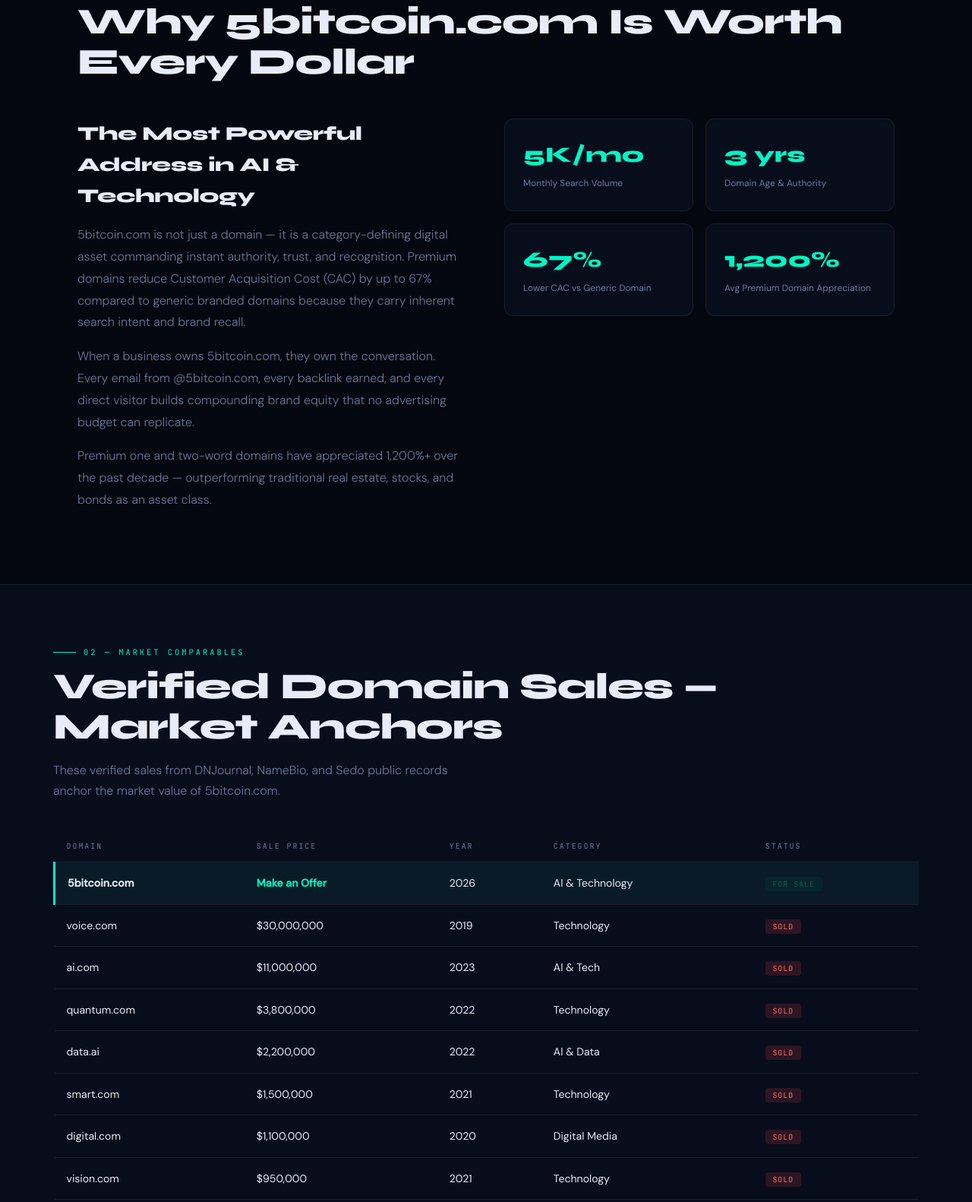
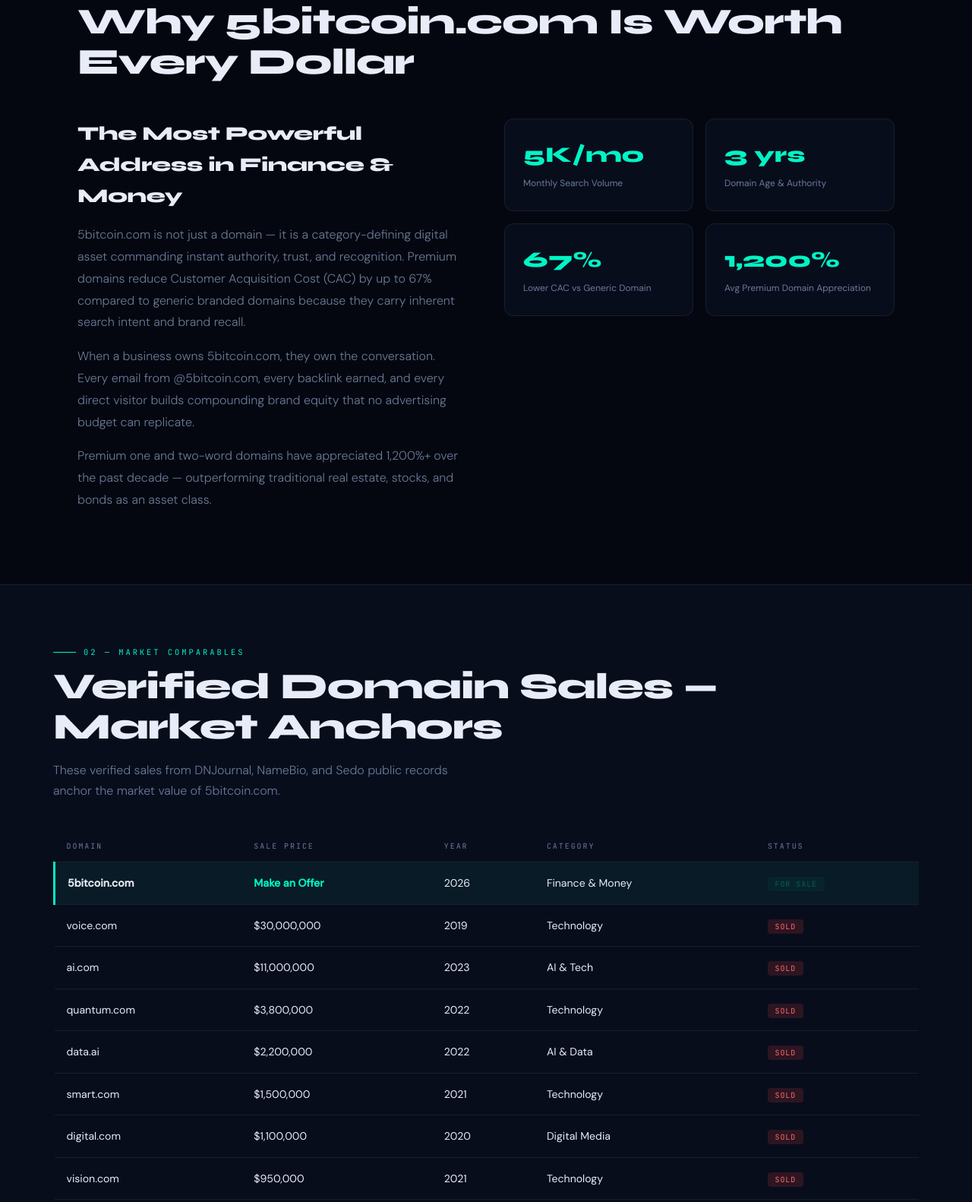
Before and after one commit to WEBWORKSA1/5bitcoin-com, a plain HTML site: page acquisition.html in a window 1280 px wide. Shown: the part 1195-2777 px from the top of the page at 76% size. Drawn offline with Linux system fonts and the light colour scheme.

Commit message:
Fix niche label: Finance & Money (domain-based detection)

```diff
--- a/acquisition.html
+++ b/acquisition.html
@@ -412,7 +412,7 @@
     Own The Future.
     <span class="line2">5bitcoin.com</span>
   </h1>
-  <p class="hero-sub">A category-defining digital asset available for acquisition, strategic partnership, or sponsorship. The most powerful address in AI & Technology — yours to own.</p>
+  <p class="hero-sub">A category-defining digital asset available for acquisition, strategic partnership, or sponsorship. The most powerful address in Finance & Money — yours to own.</p>
   <div class="hero-btns">
     <a href="#contact" class="btn-glow">🔥 Make an Offer</a>
     <a href="#sponsor" class="btn-glow btn-glow-gold">⚡ Become a Sponsor</a>
@@ -444,7 +444,7 @@
   <h2 class="section-title">Why 5bitcoin.com Is Worth Every Dollar</h2>
   <div class="value-grid">
     <div class="value-copy">
-      <h3>The Most Powerful Address in AI & Technology</h3>
+      <h3>The Most Powerful Address in Finance & Money</h3>
       <p>5bitcoin.com is not just a domain — it is a category-defining digital asset commanding instant authority, trust, and recognition. Premium domains reduce Customer Acquisition Cost (CAC) by up to 67% compared to generic branded domains because they carry inherent search intent and brand recall.</p>
       <p>When a business owns 5bitcoin.com, they own the conversation. Every email from @5bitcoin.com, every backlink earned, and every direct visitor builds compounding brand equity that no advertising budget can replicate.</p>
       <p>Premium one and two-word domains have appreciated 1,200%+ over the past decade — outperforming traditional real estate, stocks, and bonds as an asset class.</p>
@@ -479,7 +479,7 @@
           <td><strong>5bitcoin.com</strong></td>
           <td><strong style="color:var(--accent)">Make an Offer</strong></td>
           <td>2026</td>
-          <td>AI & Technology</td>
+          <td>Finance & Money</td>
           <td><span class="badge-sale">FOR SALE</span></td>
         </tr>
         <tr><td>voice.com</td><td>$30,000,000</td><td>2019</td><td>Technology</td><td><span class="badge-sold">SOLD</span></td></tr>
@@ -503,7 +503,7 @@
     <div class="why-card">
       <div class="why-num">01</div>
       <h4>100% Targeted — Zero Waste</h4>
-      <p>Every visitor is actively interested in AI & Technology. Traditional TV reaches 95% irrelevant audiences. Here, every impression is an in-market buyer.</p>
+      <p>Every visitor is actively interested in Finance & Money. Traditional TV reaches 95% irrelevant audiences. Here, every impression is an in-market buyer.</p>
       <span class="why-stat">94% Audience Relevance</span>
     </div>
     <div class="why-card">
@@ -527,7 +527,7 @@
     <div class="why-card">
       <div class="why-num">05</div>
       <h4>Permanent Brand Authority</h4>
-      <p>Association with 5bitcoin.com permanently elevates brand perception in AI & Technology. Category authority transfers to your brand the moment you sponsor.</p>
+      <p>Association with 5bitcoin.com permanently elevates brand perception in Finance & Money. Category authority transfers to your brand the moment you sponsor.</p>
       <span class="why-stat">Category Authority Transfer</span>
     </div>
     <div class="why-card">
@@ -568,7 +568,7 @@
         <ul class="vs-list">
           <li>From $299/month — 99% less than TV</li>
           <li>Global reach across 180+ countries instantly</li>
-          <li>100% AI & Technology professionals — zero waste</li>
+          <li>100% Finance & Money professionals — zero waste</li>
           <li>Real-time analytics, clicks, conversions tracked</li>
           <li>Newsletter + content + social — multi-channel</li>
           <li>Permanent SEO backlink value included</li>
```
